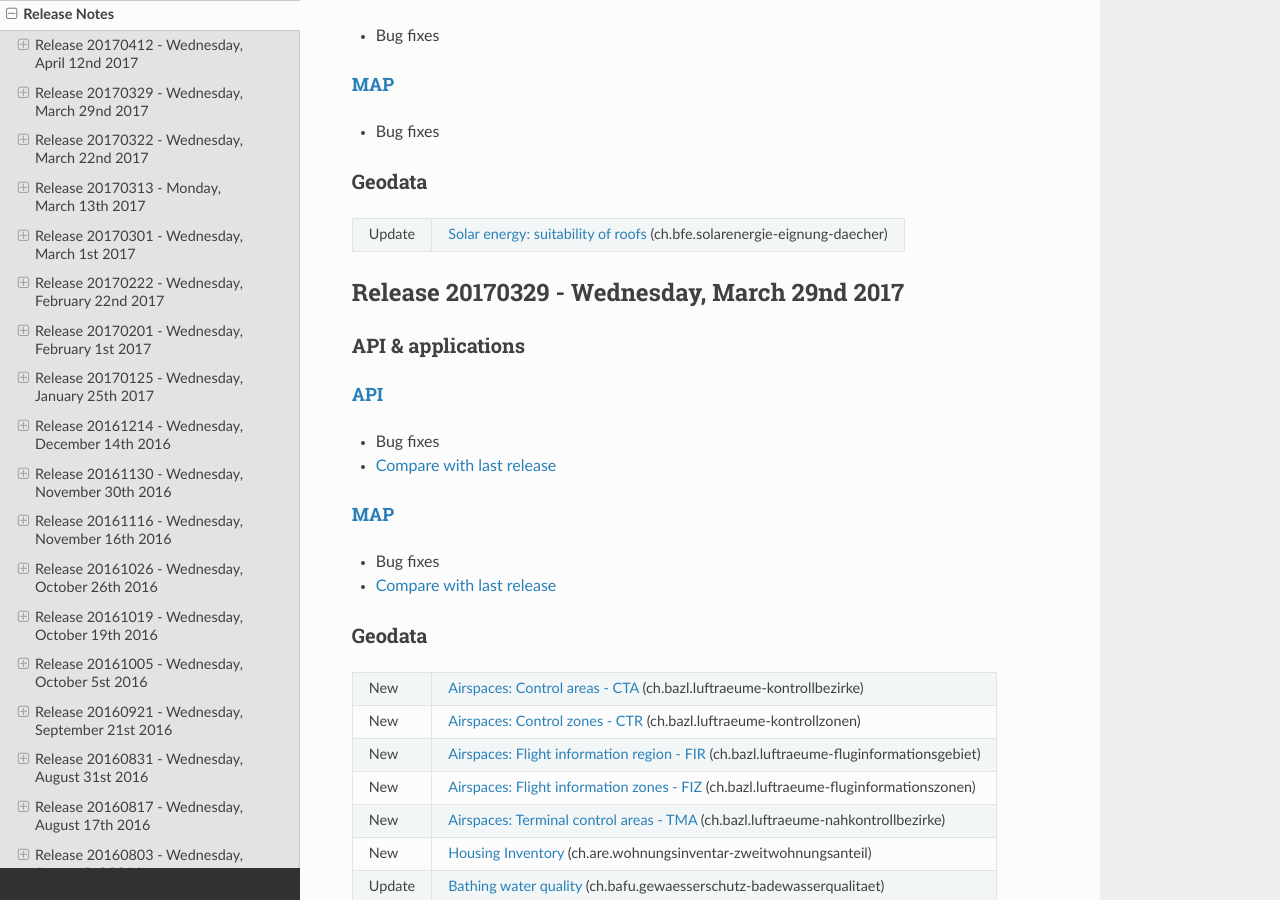
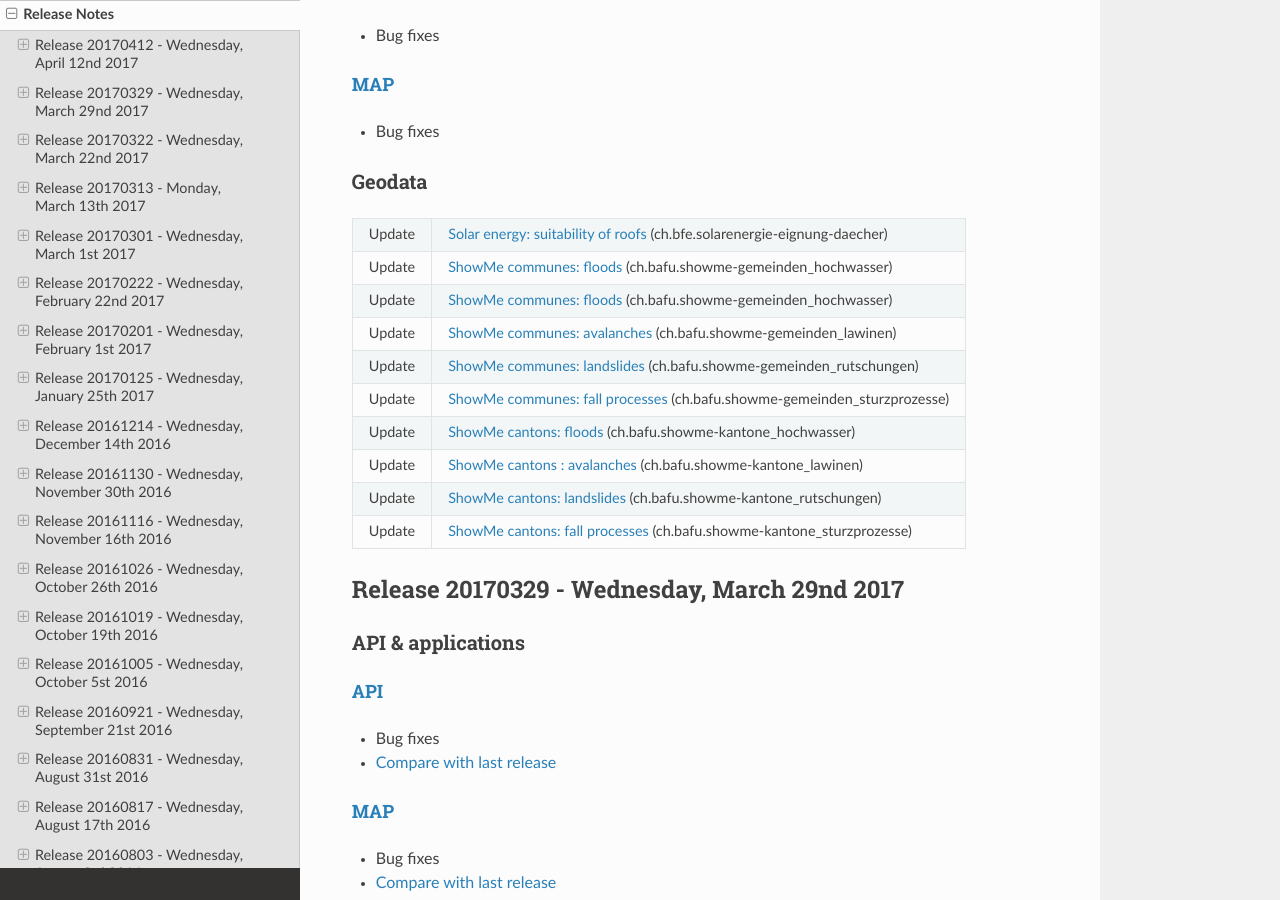
Before and after one commit to swisstopo-test/doc-chsdi3, a Sphinx documentation site: the page built from source/releasenotes/index.rst, in a window 1280 px wide and 900 px high, scrolled down 338 px. Built offline with Sphinx 7.4.7 and the Read the Docs theme 2.0.0, drawn with Linux system fonts in a browser that asks for light colours.

Commit message:
Add showme (bafu) layers for update

```diff
--- a/source/releasenotes/index.rst
+++ b/source/releasenotes/index.rst
@@ -34,9 +34,27 @@ API & applications
 
 Geodata
 *******
-+--------+----------------------------------------------------------------------------------------------------------------------------------------------------------------------------------------------------------------------+
-| Update | `Solar energy: suitability of roofs <//map.geo.admin.ch/?layers=ch.bfe.solarenergie-eignung-daecher>`__ (ch.bfe.solarenergie-eignung-daecher)                                                                        |
-+--------+----------------------------------------------------------------------------------------------------------------------------------------------------------------------------------------------------------------------+
++--------+---------------------------------------------------------------------------------------------------------------------------------------------------+
+| Update | `Solar energy: suitability of roofs <//map.geo.admin.ch/?layers=ch.bfe.solarenergie-eignung-daecher>`__ (ch.bfe.solarenergie-eignung-daecher)     |
++--------+---------------------------------------------------------------------------------------------------------------------------------------------------+
+| Update | `ShowMe communes: floods <//map.geo.admin.ch/?layers=ch.bafu.showme-gemeinden_hochwasser>`__ (ch.bafu.showme-gemeinden_hochwasser)                |
++--------+---------------------------------------------------------------------------------------------------------------------------------------------------+
+| Update | `ShowMe communes: floods <//map.geo.admin.ch/?layers=ch.bafu.showme-gemeinden_hochwasser>`__ (ch.bafu.showme-gemeinden_hochwasser)                |
++--------+---------------------------------------------------------------------------------------------------------------------------------------------------+
+| Update | `ShowMe communes: avalanches <//map.geo.admin.ch/?layers=ch.bafu.showme-gemeinden_lawinen>`__ (ch.bafu.showme-gemeinden_lawinen)                  |
++--------+---------------------------------------------------------------------------------------------------------------------------------------------------+
+| Update | `ShowMe communes: landslides <//map.geo.admin.ch/?layers=ch.bafu.showme-gemeinden_rutschungen>`__ (ch.bafu.showme-gemeinden_rutschungen)          |
++--------+---------------------------------------------------------------------------------------------------------------------------------------------------+
+| Update | `ShowMe communes: fall processes <//map.geo.admin.ch/?layers=ch.bafu.showme-gemeinden_sturzprozesse>`__ (ch.bafu.showme-gemeinden_sturzprozesse)  |
++--------+---------------------------------------------------------------------------------------------------------------------------------------------------+
+| Update | `ShowMe cantons: floods <//map.geo.admin.ch/?layers=ch.bafu.showme-kantone_hochwasser>`__ (ch.bafu.showme-kantone_hochwasser)                     |
++--------+---------------------------------------------------------------------------------------------------------------------------------------------------+
+| Update | `ShowMe cantons : avalanches <//map.geo.admin.ch/?layers=ch.bafu.showme-kantone_lawinen>`__ (ch.bafu.showme-kantone_lawinen)                      |
++--------+---------------------------------------------------------------------------------------------------------------------------------------------------+
+| Update | `ShowMe cantons: landslides <//map.geo.admin.ch/?layers=ch.bafu.showme-kantone_rutschungen>`__ (ch.bafu.showme-kantone_rutschungen)               |
++--------+---------------------------------------------------------------------------------------------------------------------------------------------------+
+| Update | `ShowMe cantons: fall processes <//map.geo.admin.ch/?layers=ch.bafu.showme-kantone_sturzprozesse>`__ (ch.bafu.showme-kantone_sturzprozesse)       |
++--------+---------------------------------------------------------------------------------------------------------------------------------------------------+
 
 
 .. _releasenotes_20170329:
```
